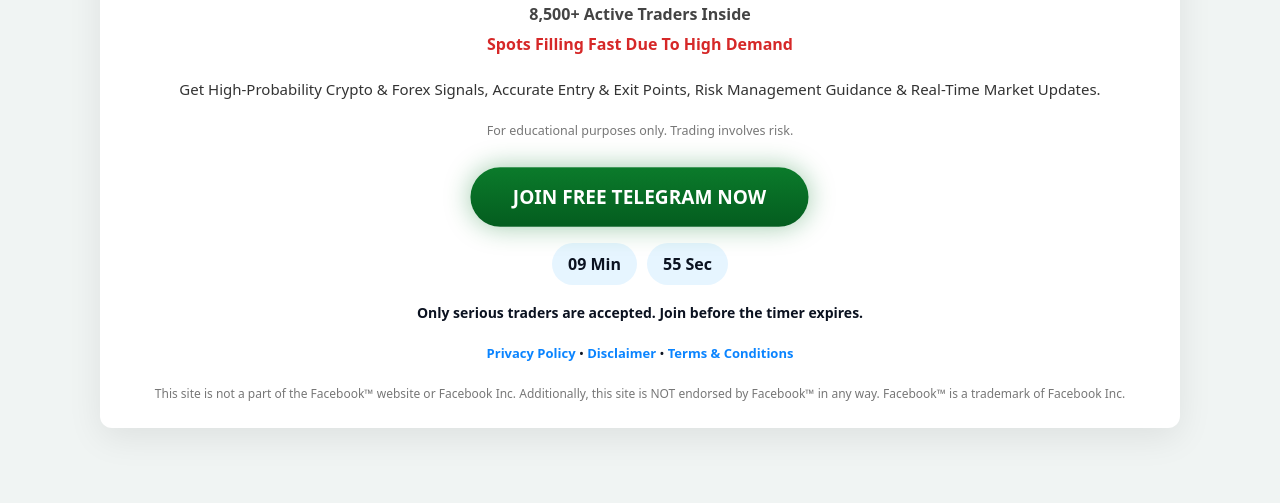
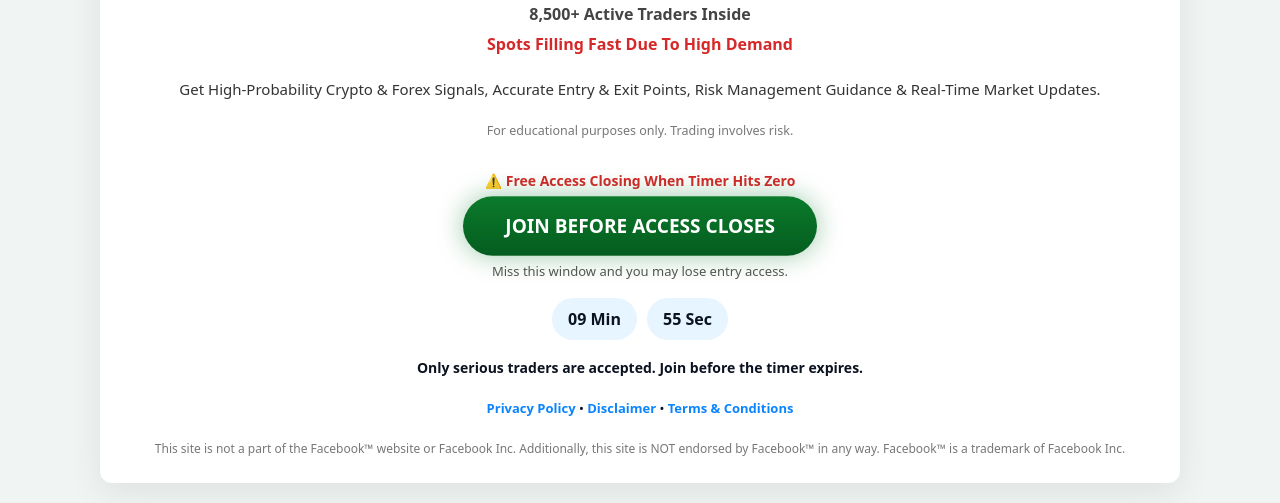
Before and after one commit to digitaladsexpert/elitepp, a plain HTML site: page index.html in a window 1280 px wide. Shown: the part 329-832 px from the top of the page. Before the commit the page ends 800 px from the top, so only its background shows below. Drawn offline with Linux system fonts and the light colour scheme.

Commit message:
Update index.html

```diff
--- a/index.html
+++ b/index.html
@@ -141,12 +141,22 @@ Risk Management Guidance & Real-Time Market Updates.<br><br>
 <small>For educational purposes only. Trading involves risk.</small>
 </div>
 
-<a class="btn-telegram"
-   href="https://t.me/+92sXKdkkAHdiYThl"
-   target="_blank"
-   onclick="trackSubscribe()">
-JOIN FREE TELEGRAM NOW
-</a>
+<div style="margin-top:20px;">
+  <div style="color:#d62828;font-weight:800;font-size:14px;margin-bottom:8px;">
+    ⚠️ Free Access Closing When Timer Hits Zero
+  </div>
+
+  <a class="btn-telegram"
+     href="https://t.me/+92sXKdkkAHdiYThl"
+     target="_blank"
+     onclick="trackSubscribe()">
+     JOIN BEFORE ACCESS CLOSES
+  </a>
+
+  <div style="font-size:13px;color:#555;margin-top:8px;">
+    Miss this window and you may lose entry access.
+  </div>
+</div>
 
 <div class="timer-row">
 <div class="timer-pill" id="minutes">10 Min</div>
```
